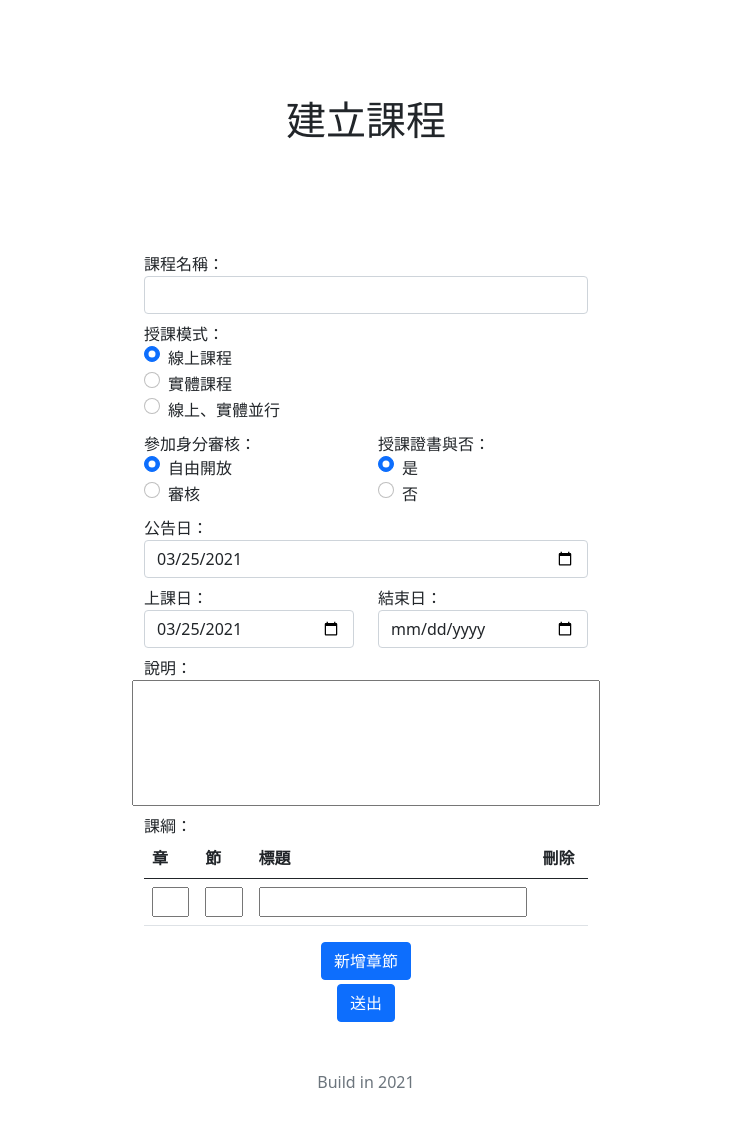
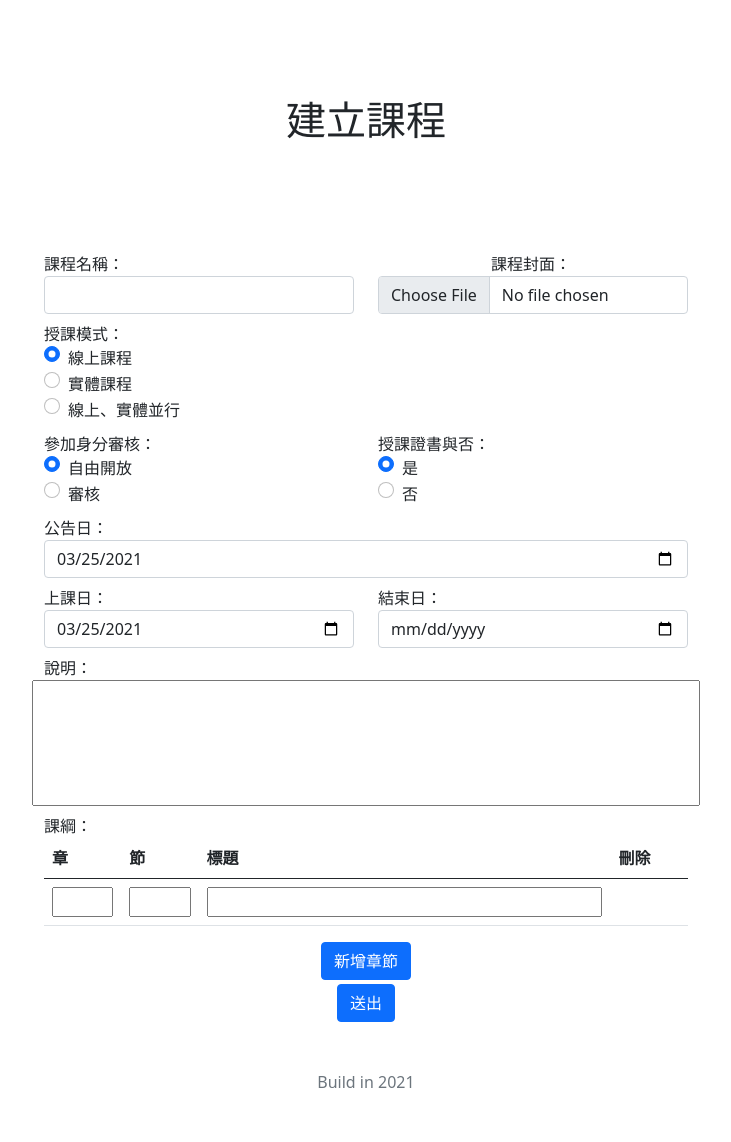
Before and after one commit to liche1995/ncreelearning_django, a Django app: page /new_lesson in a window 1280 px wide. Shown: the part 56-1198 px from the top of the page, without its empty margins (274-1005 px from the left). Run offline with Django 3.2, Linux system fonts and the light colour scheme; the visitor is signed in with stand-in values (Sample User, id 1); some libraries are stand-ins or nearby versions.

Commit message:
add image upload method

```diff
--- a/elearning_test/settings.py
+++ b/elearning_test/settings.py
@@ -153,4 +153,5 @@ USE_TZ = False
 STATIC_URL = '/static/'
 STATICFILES_DIRS = [os.path.join(BASE_DIR, "templates/static")]
 STATIC_ROOT = os.path.join(BASE_DIR, "templates/staticfiles")
-MEDIA_ROOT = os.path.join(BASE_DIR, 'fileinfo')
+MEDIA_URL = './'
+MEDIA_ROOT = os.path.join(BASE_DIR)
--- a/elearning_test/views.py
+++ b/elearning_test/views.py
@@ -6,6 +6,8 @@ from django.template.defaulttags import register
 from django_pandas.io import read_frame
 from users.models import UesrInfo
 from lesson_app.views import for_index_page
+import pandas as pd
+
 import os
 import time
 
@@ -55,6 +57,7 @@ def callindex(request):
     newest_lesson_info, newest_lesson_cover = for_index_page()
     context['newest_lesson_info'] = newest_lesson_info
     context['newest_lesson_cover'] = newest_lesson_cover
+
     return render(request, "common/index.html", context)
 
 
--- a/lesson_app/models.py
+++ b/lesson_app/models.py
@@ -40,8 +40,9 @@ class Multimedia(models.Model):
     media_id = models.AutoField(primary_key=True, verbose_name="id")
     lesson_id = models.ForeignKey(Lesson, on_delete=models.CASCADE, verbose_name="lesson_id")
     cover = models.BooleanField(verbose_name='cover', default=False)
-    media_type = models.IntegerField(verbose_name="media_type")
+    media_type = models.IntegerField(verbose_name="media_type", help_text="file:0 picture:1 vided:2")
     file = models.FileField(verbose_name='file', upload_to='fileinfo/lesson_info', null=True)
+    image = models.ImageField(verbose_name='image', upload_to='fileinfo/lesson_info', null=True)
     filename = models.CharField(max_length=150, verbose_name='filename')
 
 
--- a/lesson_app/views.py
+++ b/lesson_app/views.py
@@ -4,6 +4,7 @@ from lesson_app import models
 from django.contrib.auth.decorators import login_required
 from django_pandas.io import read_frame
 import pandas as pd
+import re
 from distutils.util import strtobool
 from datetime import datetime
 
@@ -38,10 +39,14 @@ def lesson_info(request):
     lesson_id = int(request.GET.get("lessonid"))
 
     # 調閱lesson table
-    db_resule = models.Lesson.objects.get(lessonid=lesson_id)
+    info = models.Lesson.objects.get(lessonid=lesson_id)
+    table = read_frame(models.LessonTable.objects.filter(lesson_id_id=lesson_id))
+    media = read_frame(models.Multimedia.objects.filter(lesson_id_id=lesson_id))
 
     # 整理輸出
-    context['result'] = db_resule
+    context['info'] = info
+    context['table'] = table
+    context['media'] = media
 
     return render(request, "lesson/lesson_info.html", context)
 
@@ -73,15 +78,21 @@ def new_lesson(request):
         lesson_table = _creat_lesson_table(request, lesson_count, lesson_id_count)
 
         # 輸入資料庫
+        # 基本資料輸入
         new = models.Lesson.objects.create(name=name, lessontype=lessontype, auth=auth, situation=situation, statue=statue,
                                            annouce_time=annouce_time, start_time=start_time, finish_time=finish_time,
                                            lessoninfo=lessoninfo, certificate=certificate)
         new.save()
+        # 課程表資料輸入
         for i in range(lesson_table.shape[0]):
             models.LessonTable.objects.create(lesson_id_id=new.lessonid,
                                               ch=int(lesson_table["chapter"][i]),
                                               sb=int(lesson_table["submit"][i]),
                                               title=lesson_table["title"][i])
+        # 課程封面輸入
+        models.Multimedia.objects.create(lesson_id_id=new.lessonid, cover=1,
+                                         media_type=1, image=request.FILES['cover'], filename=request.FILES['cover'].name)
+
         context["lessonid"] = new.lessonid
         return render(request, "lesson/created_lesson.html", context)
 
--- a/templates/MasterPage.html
+++ b/templates/MasterPage.html
@@ -1,7 +1,8 @@
 <!doctype html>
 <html lang="en">
+    {%load static%}
     <head>
-        <link rel="shortcut icon" href="element/favicon.ico" >
+        <link rel="shortcut icon" href="{% static 'element/favicon.ico'%}" >
         <!-- Required meta tags -->
         <meta charset="utf-8">
         <meta name="viewport" content="width=device-width, initial-scale=1">
--- a/templates/lesson/new_lesson.html
+++ b/templates/lesson/new_lesson.html
@@ -4,8 +4,8 @@
 {%endblock%}
 
 {%block addition_style%}
-.container.signup_form{
-max-width:500px;
+.container.main_form{
+max-width:700px;
 }
 textarea{
 resize:none;
@@ -13,6 +13,11 @@ resize:none;
 
 td > input {
   width:100%;
+}
+
+#preview{
+    max-width:310px;
+    max-height:174px;
 }
 {%endblock%}
 
@@ -28,8 +33,8 @@ td > input {
         /* 輸入隱藏變數 */
         var hidden = document.getElementById('lesson_count');
         hidden.value = lesson_count.toString();
+    };
 
-    };
     $(function(){
         $('form').validate({
             submitHandler:
@@ -90,6 +95,7 @@ td > input {
                 };
             }
         });
+
         $("#addrow").click(function(){
             /* 計數器 */
             count += 1;
@@ -115,9 +121,22 @@ td > input {
             hidden.value = lesson_count.toString();
             var hidden = document.getElementById('lesson_id_count');
             hidden.value = count.toString();
+        })
+
+    });
+
+    var preview_img = function(event){
+        var output = document.getElementById("preview");
+        if (event.target.files[0]){
+            output.src = URL.createObjectURL(event.target.files[0]);
+            output.onload = function(){
+                URL.revokeObjectURL(output.src)
+            }
         }
-        )
-    });
+        else{
+            output.src = "";
+        };
+    }
 </script>
 {%endblock%}
 
@@ -129,7 +148,7 @@ td > input {
 </section>
 
 <!-- 建立表單 -->
-<form action="" class="container signup_form" method="post">
+<form action="" class="container main_form" method="post" enctype="multipart/form-data">
     {% csrf_token %}
     <div id="background_value">
         <input type="hidden" value="1" name="lesson_count" id="lesson_count">
@@ -140,6 +159,13 @@ td > input {
             <div class="col">
                 <label>課程名稱：</label>
                 <input type="text" class="form-control" name="lessoname" id="lessoname">
+            </div>
+            <div class="col">
+                <center>
+                    <label>課程封面：</label>
+                    <img id="preview" class="img-fluid" src="">
+                    <input name="cover" type="file" class="form-control" accept="image/*" onchange="preview_img(event)">
+                </center>
             </div>
         </div>
         <div class="row p-1">
```
Also changed, not shown: templates/lesson/lesson_info.html (+23 -0 lines), fileinfo/lesson_info/undraw_Completed_re_cisp.png (added), fileinfo/lesson_info/undraw_maintenance_cn7j.png (added), lesson_app/migrations/0007_multimedia_image.py (added), lesson_app/migrations/0008_auto_20210329_1440.py (added).
